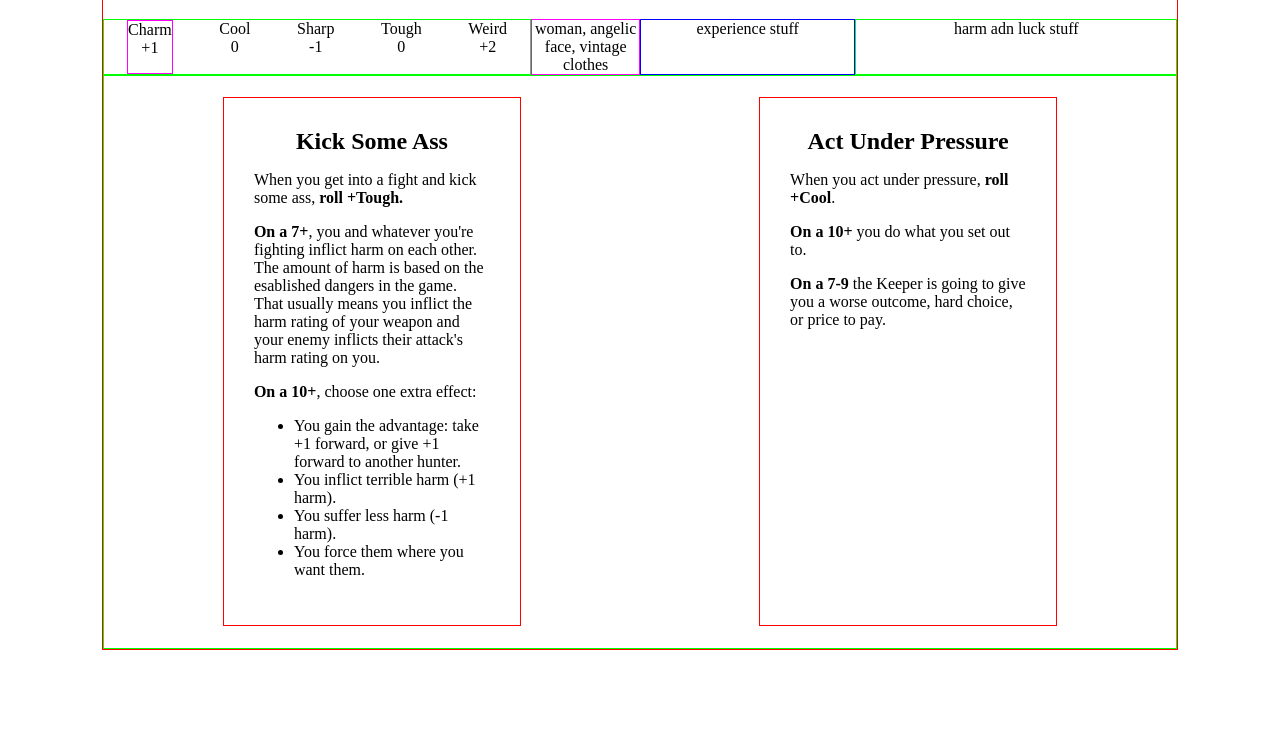
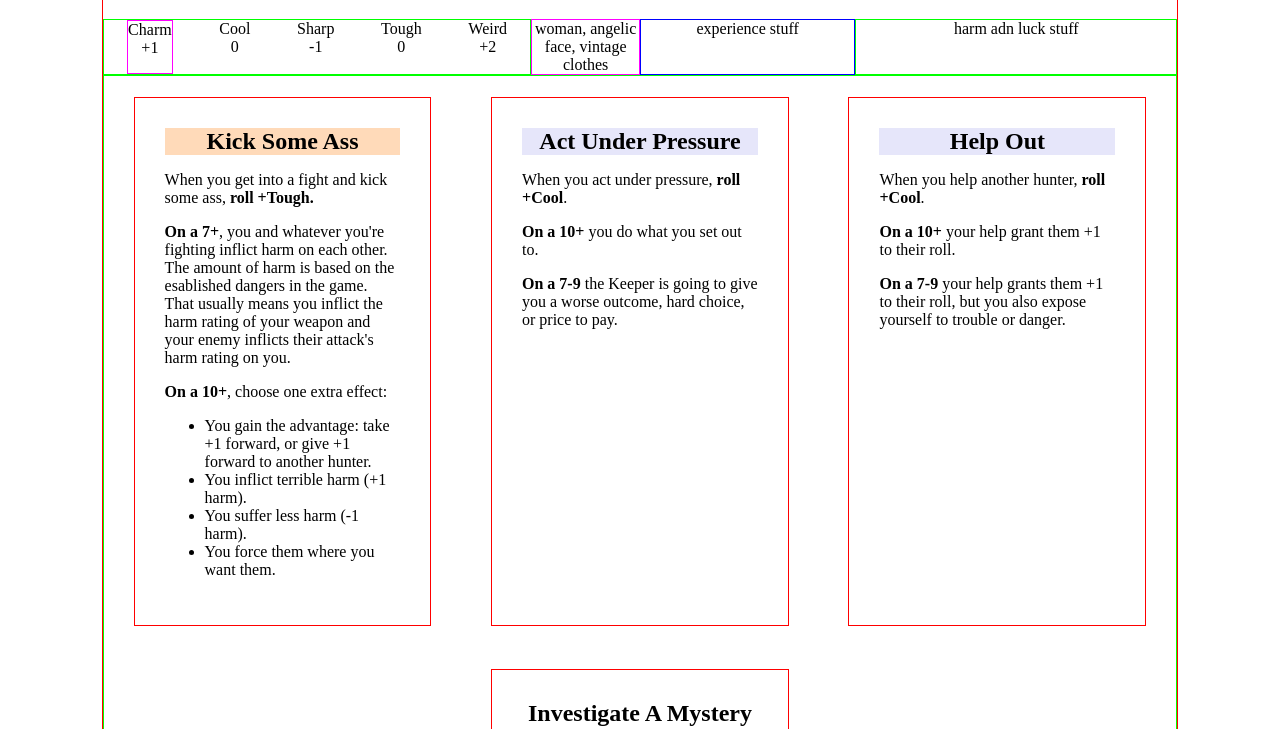
Before and after one commit to crizzo16/virtual-motw-char-sheet, a plain HTML site: page index.html in a window 1280 px wide. Shown: the part 71-800 px from the top of the page. Drawn offline with nearby package versions, Linux system fonts and the light colour scheme.

Commit message:
more basic Moves

```diff
--- a/basicMoves.json
+++ b/basicMoves.json
@@ -35,5 +35,34 @@
                 "text": "<span style='font-weight:bold'>On a 7-9</span> the Keeper is going to give you a worse outcome, hard choice, or price to pay."
             }
         ]
+    },
+    {
+        "name": "Help Out",
+        "stat": "Cool",
+        "text": [
+            {
+                "type": "text",
+                "text": "When you help another hunter, <span style='font-weight:bold'>roll +Cool</span>."
+            },
+            {
+                "type": "text",
+                "text": "<span style='font-weight:bold'>On a 10+</span> your help grant them +1 to their roll."
+            },
+            {
+                "type": "text",
+                "text": "<span style='font-weight:bold'>On a 7-9</span> your help grants them +1 to their roll, but you also expose yourself to trouble or danger."
+            }
+        ]
+    },
+    {
+        "name": "Investigate A Mystery",
+        "stat": "Sharp",
+        "text": [
+            {
+                "type": "list",
+                "text": "When you investigate a mystery, <span style='font-weight:bold'>roll +Sharp. On a 10+</span> hold 2, and <span style='font-weight:bold'>on a 7-9</span> hold 1. One hold can be spent to ask the Keeper one of the following questions:",
+                "list": ["What happened here?", "What sort of creature is it?", "What can it do?", "What can hurt it?", "Where did it go?", "What was it going to do?", "What is being concealed here?"]
+            }
+        ]
     }
 ]
--- a/style.css
+++ b/style.css
@@ -48,3 +48,12 @@ h1, h2, h3, h4 {font-family:cursive}
 .border-lime {border:1px solid lime}
 .border-mag {border:1px solid magenta}
 .border-red {border:1px solid red}
+
+
+.Tough {
+    background: peachpuff;
+}
+
+.Cool {
+    background: lavender;
+}
```
